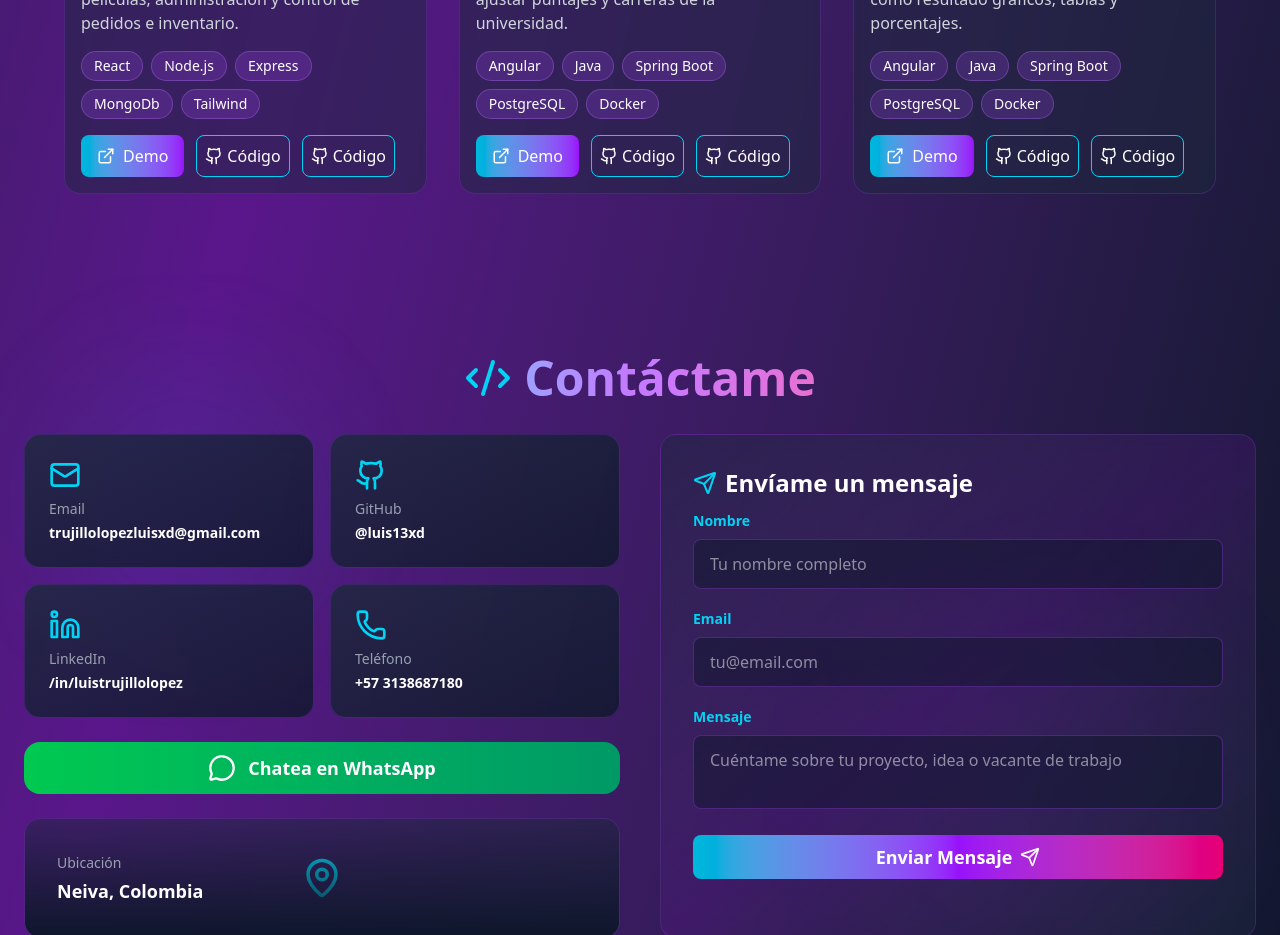
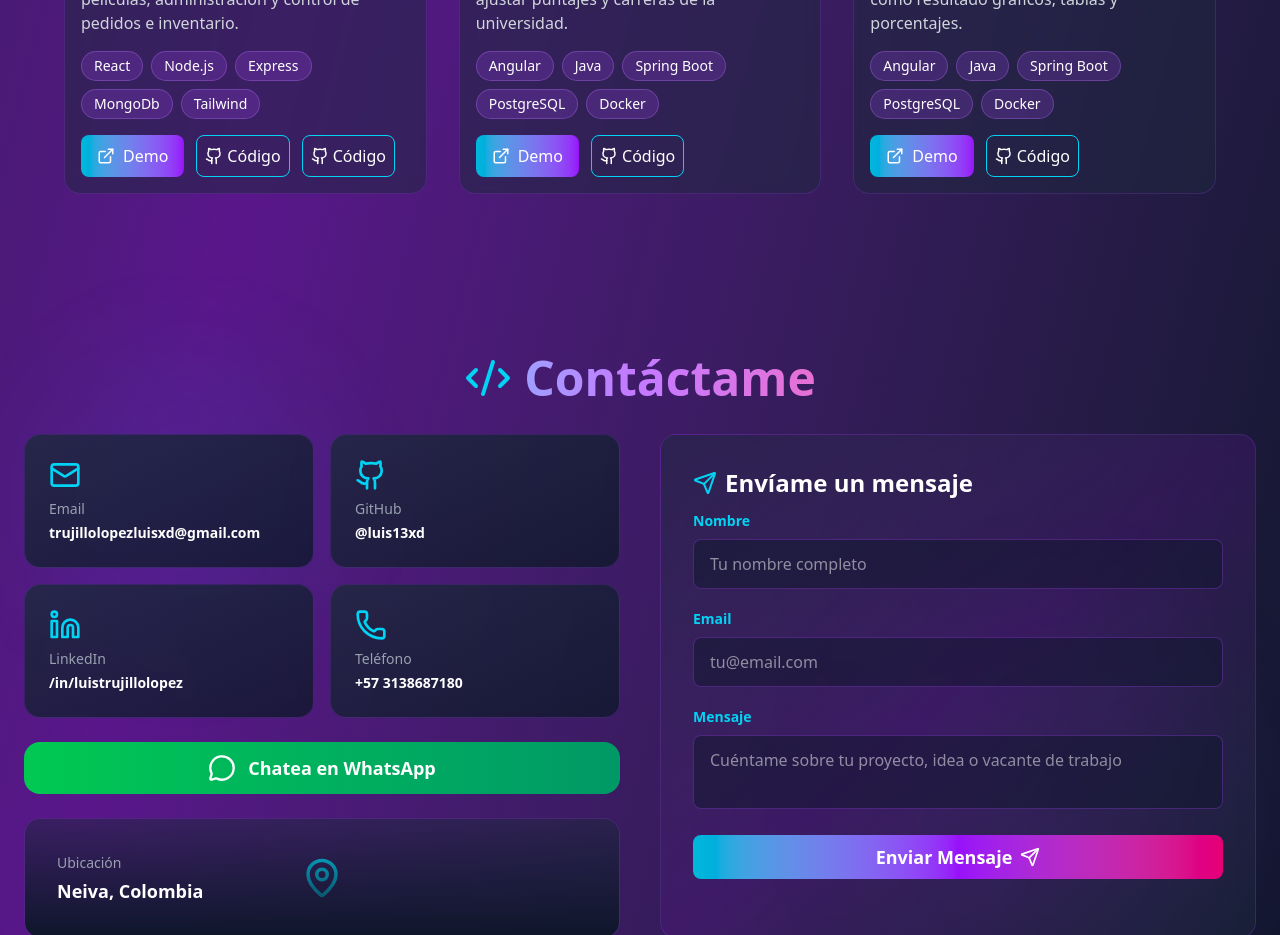
Before and after one commit to luis13xd/luistrujillolopez, a React (Vite) app: page / in a window 1280 px wide. Shown: the part 3940-4875 px from the top of the page. Built offline with nearby package versions, Linux system fonts and the light colour scheme.

Commit message:
agregue link de codigo de ponderados proyecto

```diff
--- a/src/data/proyectos.ts
+++ b/src/data/proyectos.ts
@@ -61,8 +61,7 @@ export const projectsData: Proyecto[] = [
     imagen: ponderados,
     urlDemo: "https://huacayo.usco.edu.co/ponderados/home/simulator",
     urlCodigo: [
-      "https://github.com/luis13xd/frontend-restaurante",
-      "https://github.com/luis13xd/backend-restaurante",
+      "https://github.com/luis13xd/ponderadosapi/tree/main/usco-ponderado-api",
     ],
   },
   {
@@ -73,8 +72,7 @@ export const projectsData: Proyecto[] = [
     imagen: encuesta,
     urlDemo: "https://huacayo.usco.edu.co/ponderados/register",
     urlCodigo: [
-      "https://github.com/luis13xd/frontend-restaurante",
-      "https://github.com/luis13xd/backend-restaurante",
+      "https://github.com/luis13xd/ponderadosapi/tree/main/usco-ponderado-api",
     ],
   },
 ];
```
